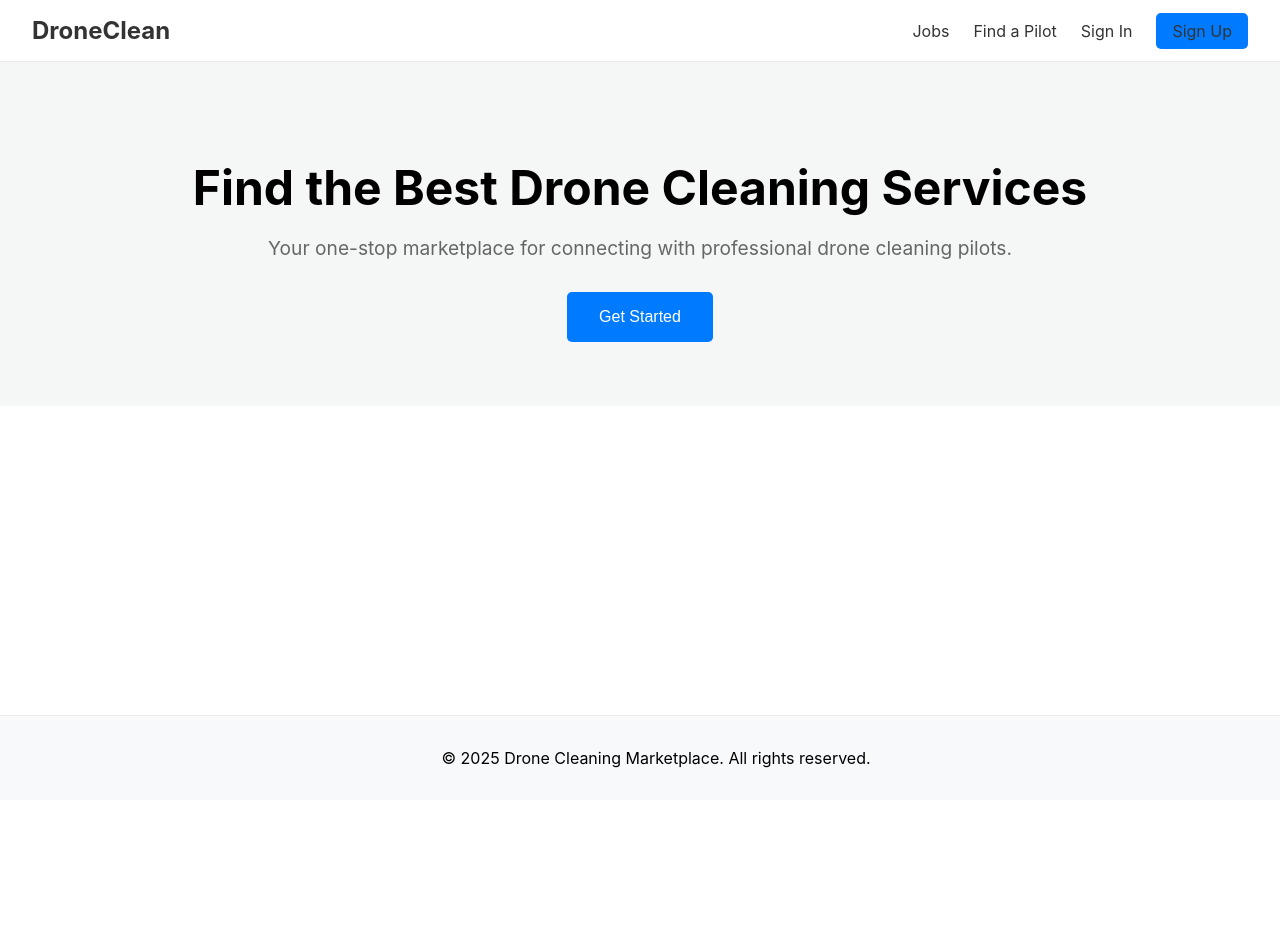
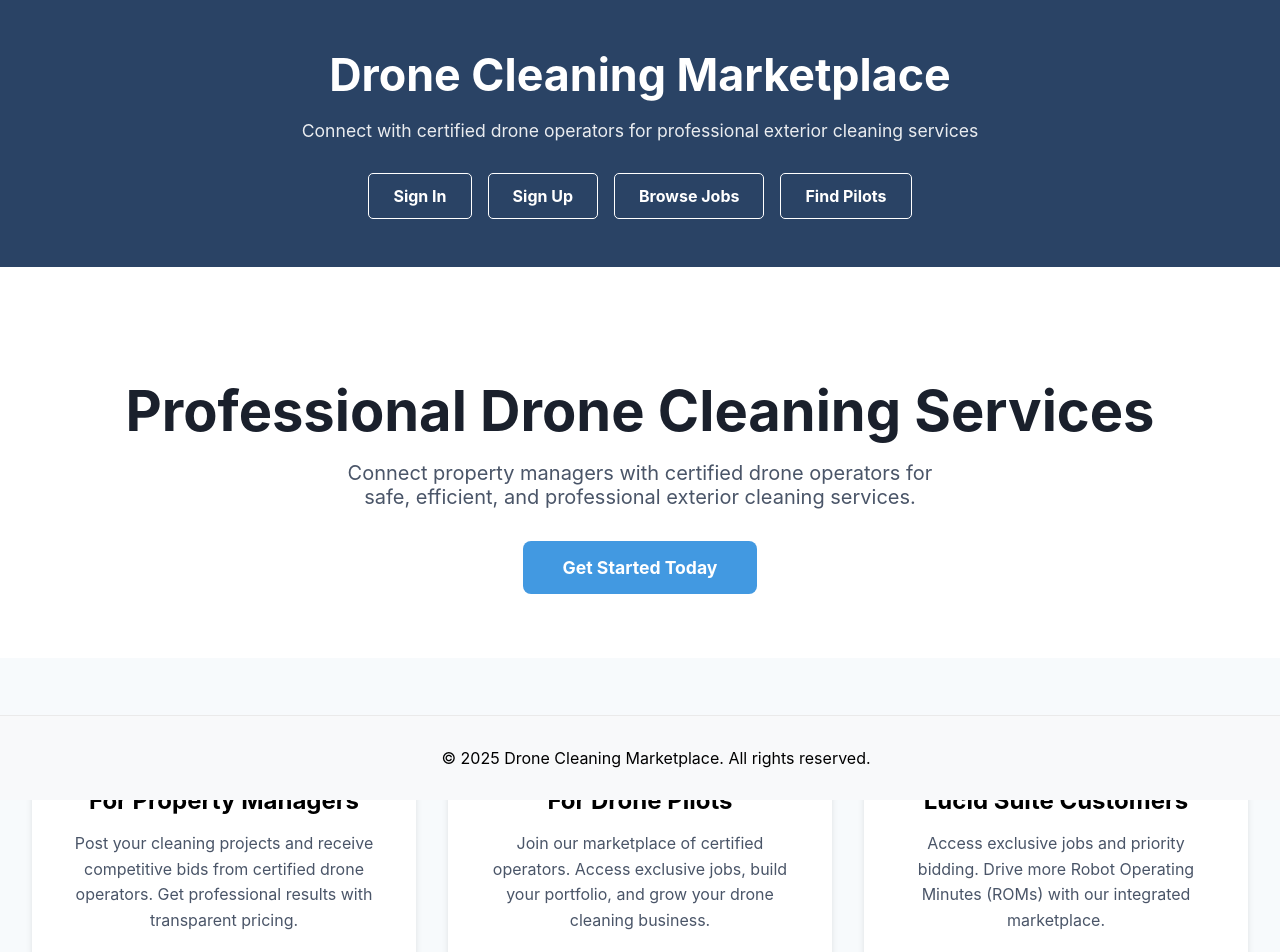
Before and after one commit to freyeslucidbots/drone-cleaning-marketplace, a React (Create React App) app in the folder frontend/: page / in a window 1280 px wide. Shown: the top 952 px of the page. Before the commit the page ends 800 px from the top, so only its background shows below. Built offline with nearby package versions, Linux system fonts and the light colour scheme; no server answers.

Commit message:
feat: Redesign landing page to match professional mockup

```diff
--- a/frontend/src/components/common/Header.js
+++ b/frontend/src/components/common/Header.js
@@ -4,16 +4,17 @@ import './header.css';
 
 const Header = () => {
   return (
-    <header className="header">
-      <div className="logo">
-        <Link to="/">DroneClean</Link>
+    <header className="new-header">
+      <div className="header-content">
+        <h1>Drone Cleaning Marketplace</h1>
+        <p>Connect with certified drone operators for professional exterior cleaning services</p>
+        <div className="header-buttons">
+          <Link to="/signin" className="btn">Sign In</Link>
+          <Link to="/signup" className="btn">Sign Up</Link>
+          <Link to="/jobs" className="btn">Browse Jobs</Link>
+          <Link to="/pilots" className="btn">Find Pilots</Link>
+        </div>
       </div>
-      <nav>
-        <Link to="/jobs">Jobs</Link>
-        <Link to="/pilots">Find a Pilot</Link>
-        <Link to="/signin">Sign In</Link>
-        <Link to="/signup" className="signup-button">Sign Up</Link>
-      </nav>
     </header>
   );
 };
--- a/frontend/src/components/common/header.css
+++ b/frontend/src/components/common/header.css
@@ -1,37 +1,34 @@
-.header {
-  display: flex;
-  justify-content: space-between;
-  align-items: center;
-  padding: 1rem 2rem;
-  background-color: #fff;
-  border-bottom: 1px solid #eaeaea;
+.new-header {
+  background-color: #2a4365; /* A deep blue */
+  color: white;
+  padding: 3rem 2rem;
+  text-align: center;
 }
 
-.logo a {
+.header-content h1 {
+  font-size: 2.8rem;
   font-weight: bold;
-  font-size: 1.5rem;
-  color: #333;
-  text-decoration: none;
+  margin: 0 0 0.5rem 0;
 }
 
-.header nav a {
-  margin-left: 1.5rem;
-  color: #333;
-  text-decoration: none;
+.header-content p {
+  font-size: 1.1rem;
+  margin-bottom: 2rem;
+  opacity: 0.9;
 }
 
-.header nav a:hover {
-  text-decoration: underline;
+.header-buttons .btn {
+  color: white;
+  background-color: transparent;
+  border: 1px solid white;
+  padding: 0.75rem 1.5rem;
+  margin: 0 0.5rem;
+  text-decoration: none;
+  border-radius: 5px;
+  transition: background-color 0.3s, color 0.3s;
 }
 
-.signup-button {
-  padding: 0.5rem 1rem;
-  color: #fff;
-  background-color: #007bff;
-  border-radius: 5px;
-  text-decoration: none;
+.header-buttons .btn:hover {
+  background-color: white;
+  color: #2a4365;
 }
-
-.signup-button:hover {
-  background-color: #0056b3;
-}
--- a/frontend/src/components/layout/MainLayout.css
+++ b/frontend/src/components/layout/MainLayout.css
@@ -1,34 +1,78 @@
-.main-layout {
-  text-align: center;
+.landing-page {
+  width: 100%;
 }
 
 .hero-section {
+  text-align: center;
   padding: 4rem 2rem;
-  background: #f4f7f6;
+  background-color: #ffffff;
 }
 
-.hero-section h1 {
-  font-size: 3rem;
+.hero-section h2 {
+  font-size: 3.5rem;
+  font-weight: bold;
+  margin-bottom: 1rem;
+  color: #1a202c;
+}
+
+.hero-section p {
+  font-size: 1.25rem;
+  color: #4a5568;
+  max-width: 600px;
+  margin: 0 auto 2rem auto;
+}
+
+.btn {
+  text-decoration: none;
+  border-radius: 8px;
+  font-weight: bold;
+  transition: transform 0.2s;
+  display: inline-block;
+}
+
+.btn:hover {
+  transform: translateY(-2px);
+}
+
+.btn-primary {
+  background-color: #4299e1;
+  color: white;
+  padding: 1rem 2.5rem;
+  font-size: 1.1rem;
+}
+
+.features-section {
+  display: flex;
+  justify-content: center;
+  gap: 2rem;
+  padding: 4rem 2rem;
+  background-color: #f7fafc;
+}
+
+.feature-card {
+  background-color: white;
+  border-radius: 8px;
+  padding: 2.5rem;
+  text-align: center;
+  box-shadow: 0 4px 6px rgba(0, 0, 0, 0.1);
+  width: 100%;
+  max-width: 350px;
+}
+
+.feature-card h3 {
+  font-size: 1.5rem;
+  font-weight: bold;
   margin-bottom: 1rem;
 }
 
-.hero-section p {
-  font-size: 1.2rem;
-  color: #666;
+.feature-card p {
+  color: #4a5568;
   margin-bottom: 2rem;
+  line-height: 1.6;
 }
 
-.cta-button {
-  padding: 1rem 2rem;
-  font-size: 1rem;
-  color: #fff;
-  background-color: #007bff;
-  border: none;
-  border-radius: 5px;
-  cursor: pointer;
-  transition: background-color 0.3s;
+.btn-secondary {
+  background-color: #4299e1;
+  color: white;
+  padding: 0.8rem 1.8rem;
 }
-
-.cta-button:hover {
-  background-color: #0056b3;
-}
--- a/frontend/src/components/layout/MainLayout.js
+++ b/frontend/src/components/layout/MainLayout.js
@@ -1,14 +1,33 @@
 import React from 'react';
+import { Link } from 'react-router-dom';
 import './MainLayout.css';
 
 const MainLayout = () => {
   return (
-    <div className="main-layout">
-      <div className="hero-section">
-        <h1>Find the Best Drone Cleaning Services</h1>
-        <p>Your one-stop marketplace for connecting with professional drone cleaning pilots.</p>
-        <button className="cta-button">Get Started</button>
-      </div>
+    <div className="landing-page">
+      <section className="hero-section">
+        <h2>Professional Drone Cleaning Services</h2>
+        <p>Connect property managers with certified drone operators for safe, efficient, and professional exterior cleaning services.</p>
+        <Link to="/signup" className="btn btn-primary">Get Started Today</Link>
+      </section>
+
+      <section className="features-section">
+        <div className="feature-card">
+          <h3>For Property Managers</h3>
+          <p>Post your cleaning projects and receive competitive bids from certified drone operators. Get professional results with transparent pricing.</p>
+          <Link to="/jobs" className="btn btn-secondary">Post a Job</Link>
+        </div>
+        <div className="feature-card">
+          <h3>For Drone Pilots</h3>
+          <p>Join our marketplace of certified operators. Access exclusive jobs, build your portfolio, and grow your drone cleaning business.</p>
+          <Link to="/signup" className="btn btn-secondary">Become a Pilot</Link>
+        </div>
+        <div className="feature-card">
+          <h3>Lucid Suite Customers</h3>
+          <p>Access exclusive jobs and priority bidding. Drive more Robot Operating Minutes (ROMs) with our integrated marketplace.</p>
+          <Link to="/signin" className="btn btn-secondary">Sign in with Lucid</Link>
+        </div>
+      </section>
     </div>
   );
 };
```
